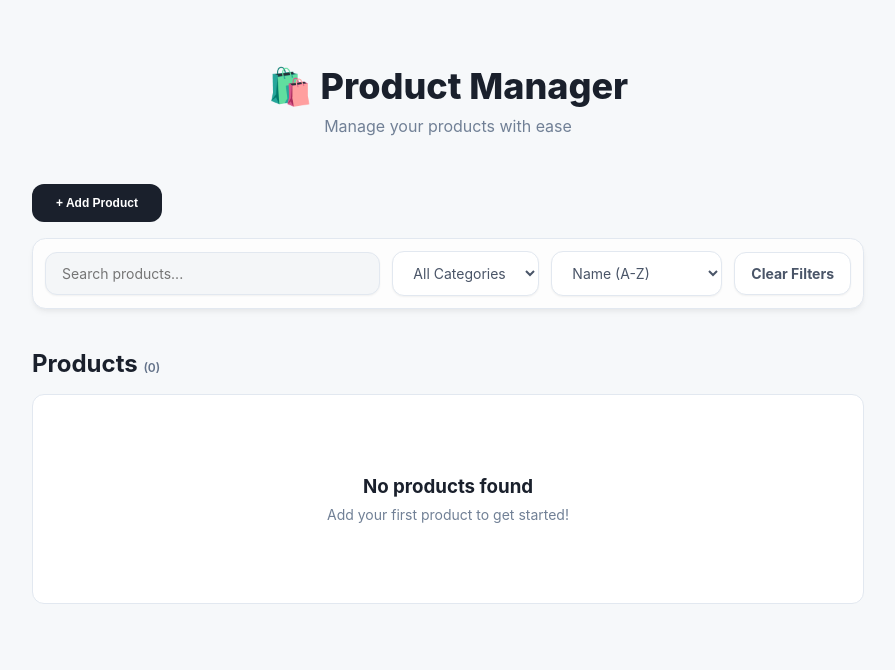
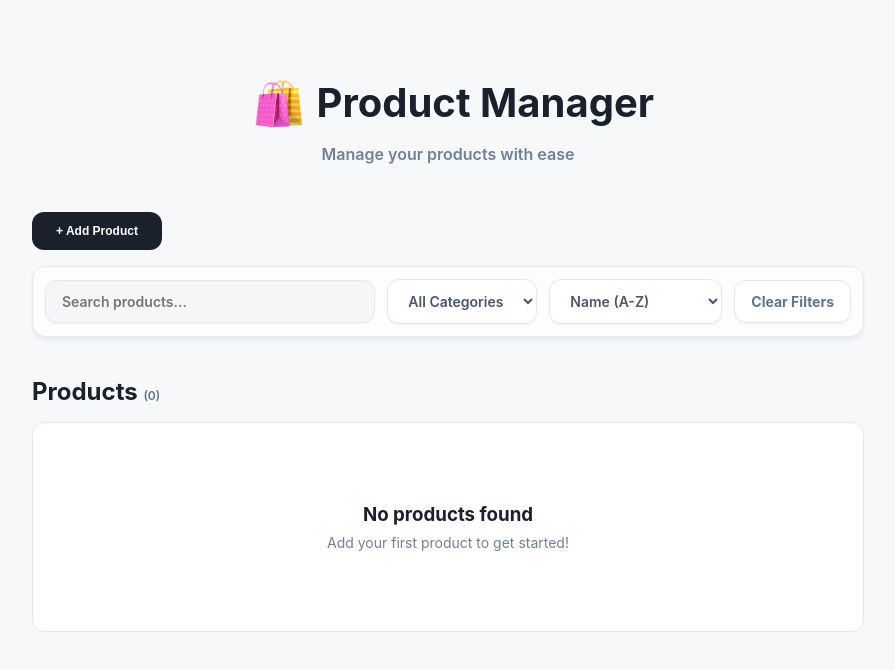
Before and after one commit to SabinaEleny/Internship, a website: page product-manager/front.html in a window 1280 px wide. Shown: the whole page, without its empty margins (192-1087 px from the left). Drawn offline with Linux system fonts and the light colour scheme.

Commit message:
Product Manager final V1

```diff
--- a/product-manager/front.css
+++ b/product-manager/front.css
@@ -5,7 +5,7 @@
 }
 
 body {
-    font-family: -apple-system, BlinkMacSystemFont, "Segoe UI", Roboto, Helvetica, Arial, sans-serif;
+    font-family: -apple-system, BlinkMacSystemFont, 'Segoe UI', Roboto, Oxygen, Ubuntu, Cantarell, sans-serif;
     background-color: #f6f8fa;
     color: #1a202c;
     align-items: center;
@@ -22,17 +22,34 @@ body {
     text-align: center;
     margin-top: 2rem;
     margin-bottom: 3rem;
+    display: flex;
+    align-items: center;
+    flex-direction: column;
+    justify-content: center;
 }
 
 .title-section h1 {
-    font-size: 2.25rem;
-    font-weight: 800;
-    margin-bottom: 0.5rem;
+    font-size: 2.5rem;
+    font-weight: 700;
+    margin-bottom: 0.25rem;
 }
 
 .title-section p {
     font-size: 1rem;
     color: #718096;
+    font-weight: 600;
+    justify-content: center;
+}
+
+.title-top{
+    display: flex;
+    align-items: center;
+    flex-direction: row;
+    justify-content: center;
+    height: 5rem;
+}
+.title-top img{
+    width: 10%;
 }
 
 .top-controls {
@@ -82,6 +99,7 @@ body {
     font-size: 0.875rem;
     color: #4a5568;
     box-shadow: 0 1px 2px 0 rgba(0, 0, 0, 0.05);
+    font-weight: 600;
 }
 #clear-filters-btn {
     background-color: #ffffff;
@@ -90,7 +108,7 @@ body {
     padding: 0.75rem 1rem;
     font-family: inherit;
     font-size: 0.875rem;
-    color: #4a5568;
+    color: #64738a;
     box-shadow: 0 1px 2px 0 rgba(0, 0, 0, 0.05);
     cursor: pointer;
     white-space: nowrap;
@@ -129,6 +147,7 @@ body {
     width: 100%;
     padding: 5rem 2rem;
     text-align: center;
+    grid-column: 1 / -1;
 }
 
 .empty-state h3 {
@@ -285,7 +304,7 @@ body {
 
 .value {
     text-align: right;
-    font-weight: bold;
+    font-weight: 700;
     color: #1a202c;
 }
 
--- a/product-manager/front.html
+++ b/product-manager/front.html
@@ -12,7 +12,10 @@
 <div class="container">
 
   <header class="title-section">
-    <h1>🛍️ Product Manager</h1>
+    <div class="title-top">
+      <img src="shopping%20bags.png" alt="shopping bags">
+      <h1>Product Manager</h1>
+      </div>
     <p>Manage your products with ease</p>
   </header>
 
@@ -68,7 +71,7 @@
 </template>
 
 <template id="empty-state-template">
-  <div class="empty-state" style="grid-column: 1 / -1;">
+  <div class="empty-state">
     <h3>No products found</h3>
     <p>Add your first product to get started!</p>
   </div>
--- a/product-manager/index.js
+++ b/product-manager/index.js
@@ -116,7 +116,7 @@ document.addEventListener('DOMContentLoaded', () => {
         productsToRender.forEach(product => {
             const cardClone = cardTemplate.content.cloneNode(true);
 
-            const stockText = product.stock == 0 ? '(Out of Stock)' : product.stock < 10 ? `${product.stock} (Low Stock)` : product.stock;
+            const stockText = product.stock == 0 ? '0 (Out of Stock)' : product.stock < 10 ? `${product.stock} (Low Stock)` : product.stock;
             cardClone.querySelector('.product-name').textContent = product.name;
             cardClone.querySelector('.product-price').textContent = `$${product.price}`;
             cardClone.querySelector('.product-category').textContent = product.category;
```
Also changed, not shown: product-manager/shopping bags.png (added).
